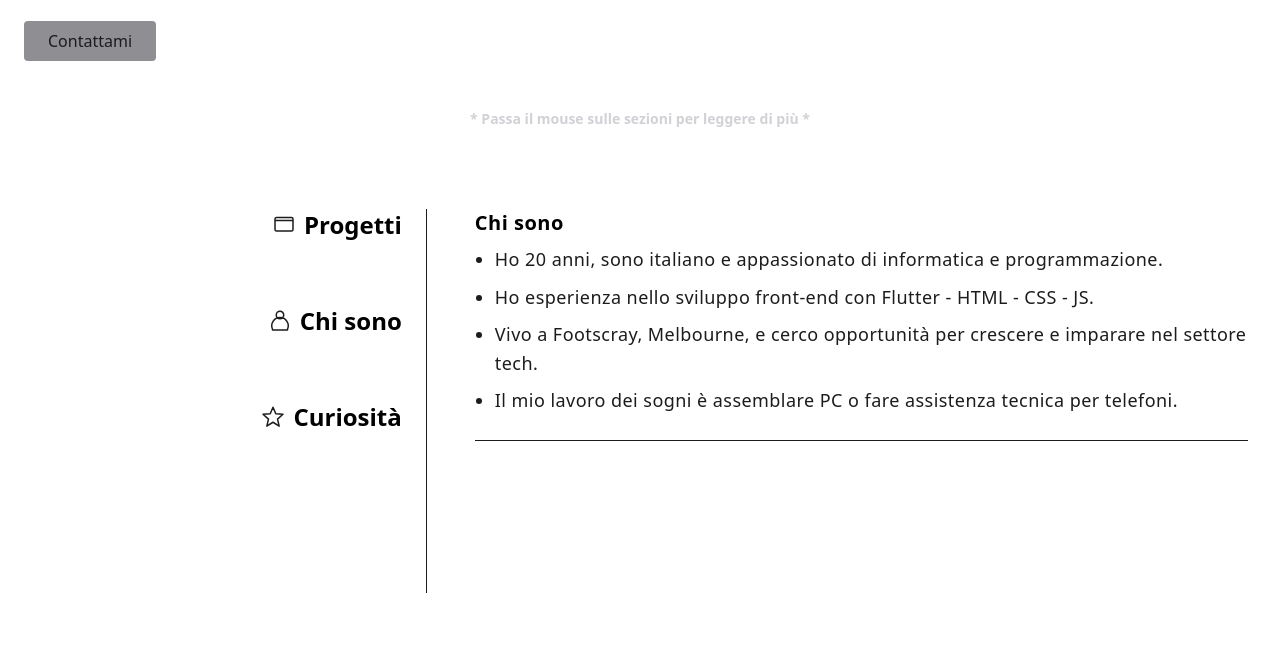
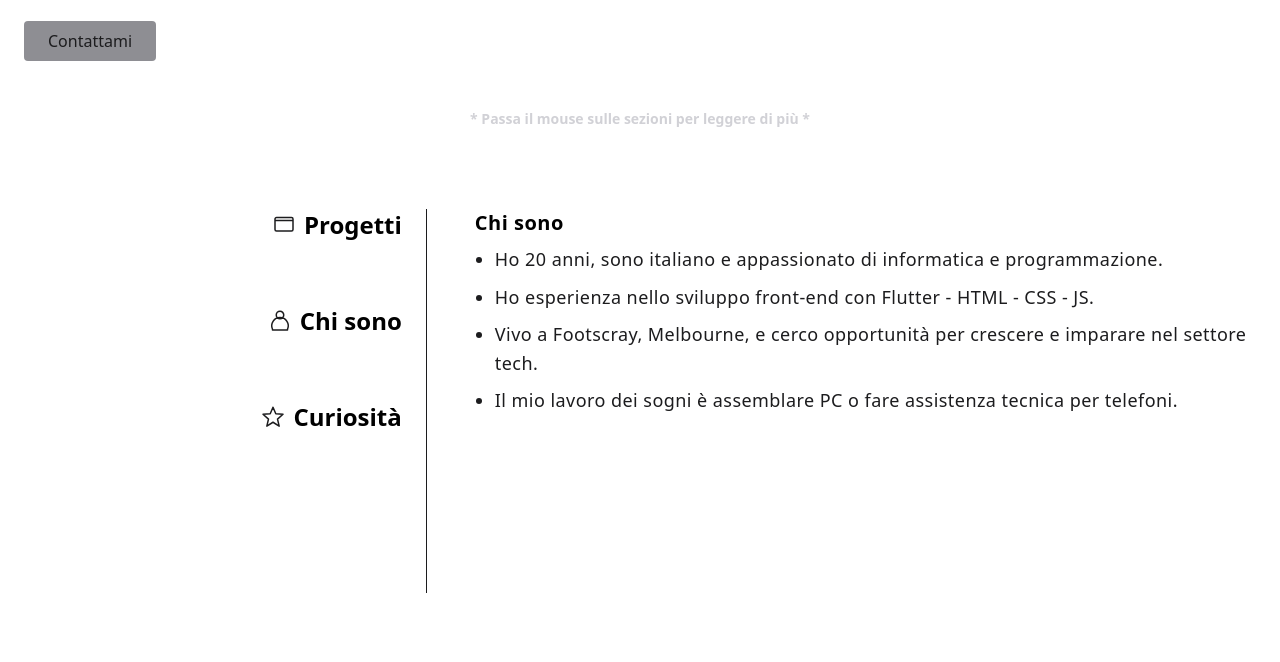
Before and after one commit to Chr15tian05/Portfolio, a website: page index.html in a window 1280 px wide. Shown: the part 96-758 px from the top of the page. Drawn offline with Linux system fonts and the light colour scheme.

Commit message:
Removed The Divider Under The Right Panel

```diff
--- a/index.html
+++ b/index.html
@@ -257,8 +257,6 @@
               data-i18n="fact_6"></li>
           </ul>
         </div>
-        <!-- Divider -->
-            <hr class="border-t border-dark my-4" />
       </div>
     </div>
     <div
```
Also changed, not shown: dist/style.css.
